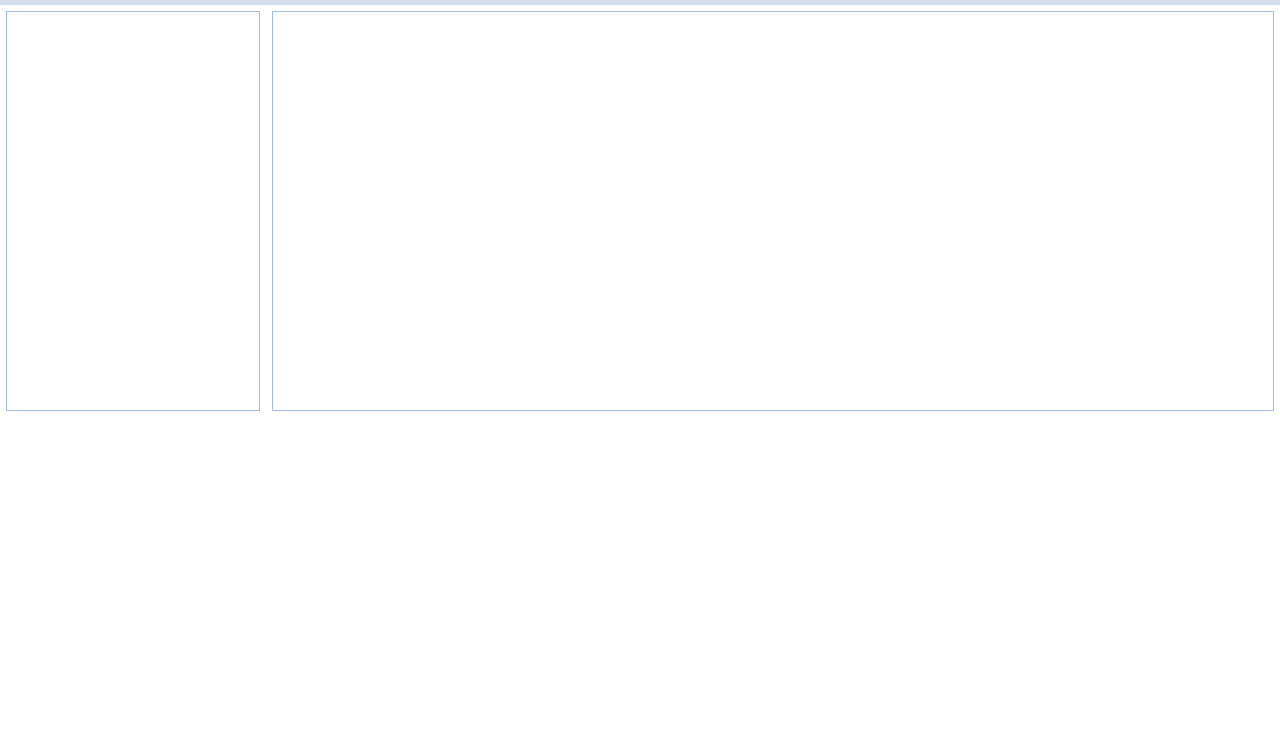
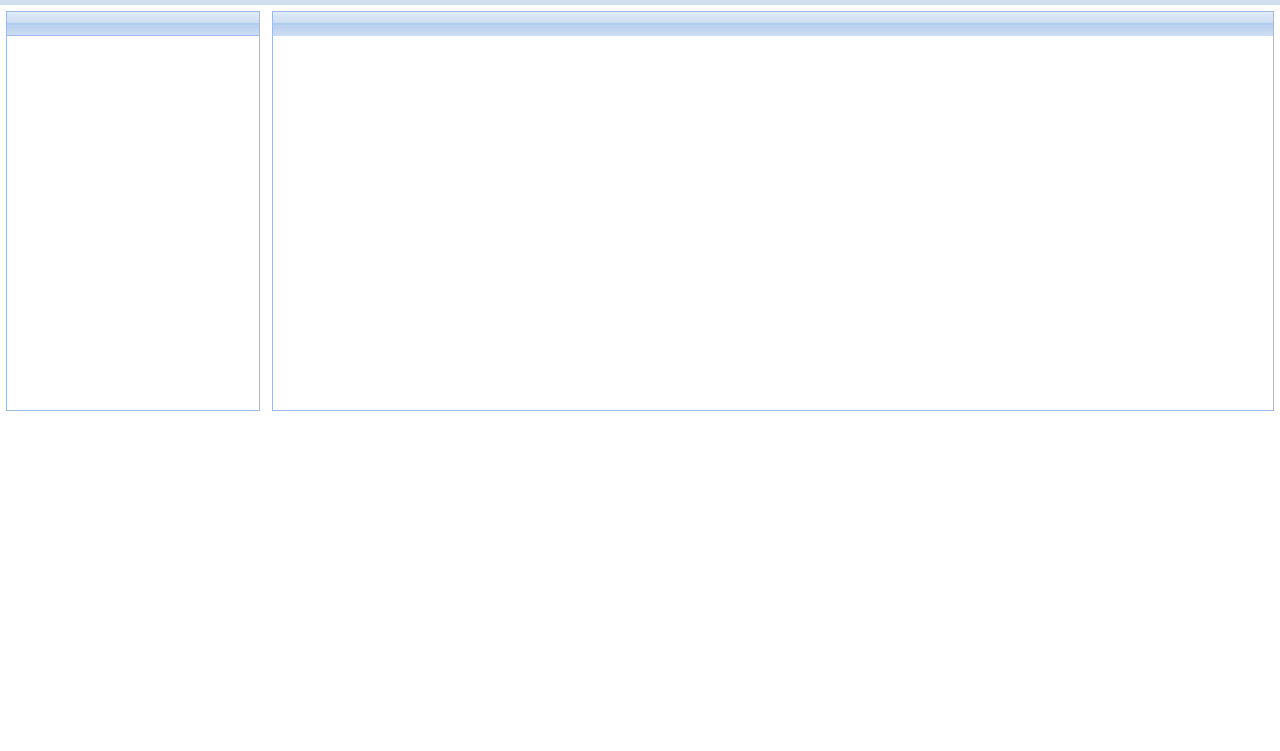
Before and after one commit to CJ-Zheng1023/intelligent-static, a plain HTML site: page 导引检索/index.html in a window 1280 px wide. Shown: the part 49-800 px from the top of the page. Drawn offline with Linux system fonts and the light colour scheme.

Commit message:
title bar 完成

```diff
--- a/css/public.css
+++ b/css/public.css
@@ -85,6 +85,17 @@ body{
     border: 1px solid rgb(158,186,229);
     height: 400px;
 }
+.title-bar{
+    height: 24px;
+    background-image: url("../images/title-bar.png");
+    background-repeat: repeat-x;
+}
+.title-bar-border-top{
+    border-top: 1px solid rgb(158,186,229);
+}
+.title-bar-border-bottom{
+    border-bottom: 1px solid rgb(158,186,229);
+}
 
 /*** zhengchj end ***/
 
--- a/导引检索/index.html
+++ b/导引检索/index.html
@@ -55,12 +55,16 @@
         <div class="clearfix">
             <div class="left-side">
                 <div class="box">
+                    <div class="title-bar title-bar-border-bottom">
 
+                    </div>
                 </div>
             </div>
             <div class="right-side">
                 <div class="box">
+                    <div class="title-bar">
 
+                    </div>
                 </div>
             </div>
         </div>
```
